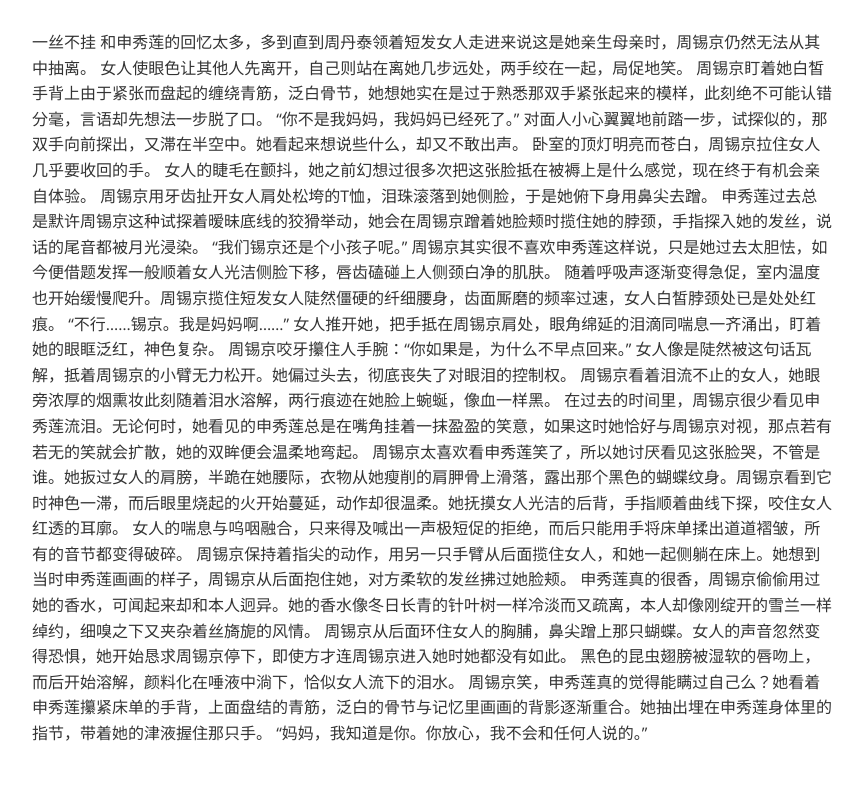
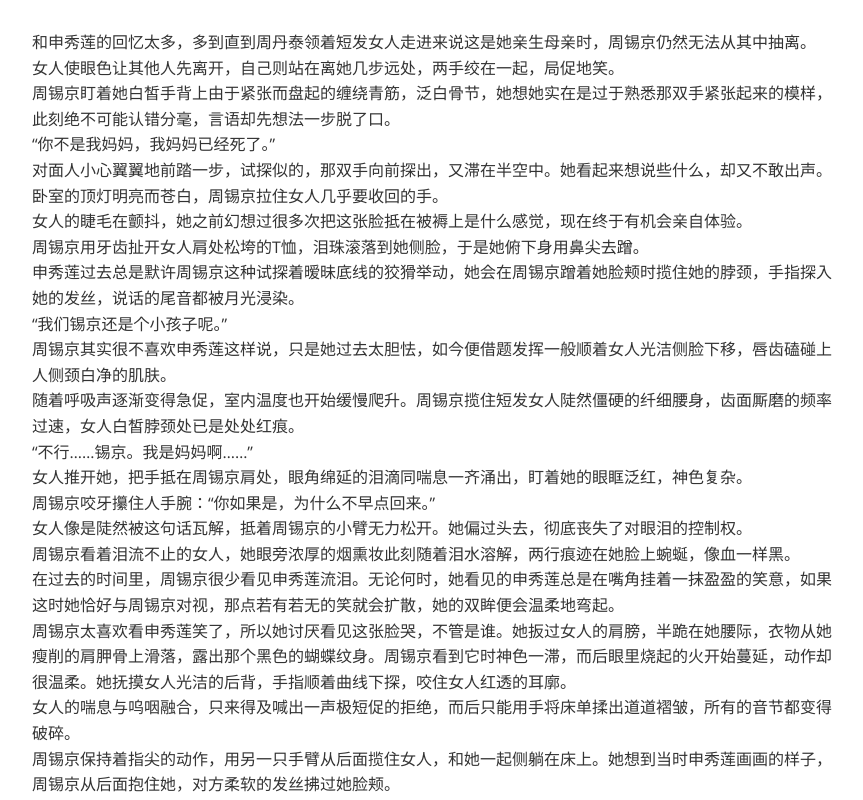
Before and after one commit to famous-blue-raincoat/yisibugua, a plain HTML site: page index.html in a window 1280 px wide. Shown: the top 800 px of the page, without its empty margins (208-1071 px from the left). Drawn offline with nearby package versions, Linux system fonts and the light colour scheme.

Commit message:
Update index.html

```diff
--- a/index.html
+++ b/index.html
@@ -739,58 +739,56 @@ mjx-container[jax="SVG"] path[data-c], mjx-container[jax="SVG"] use[data-c] {
 </head>
 <body class='typora-export os-windows'><div class='typora-export-content'>
 <div id='write'>
-一丝不挂
-
 和申秀莲的回忆太多，多到直到周丹泰领着短发女人走进来说这是她亲生母亲时，周锡京仍然无法从其中抽离。
-
+<br>
 女人使眼色让其他人先离开，自己则站在离她几步远处，两手绞在一起，局促地笑。
-
+<br>
 周锡京盯着她白皙手背上由于紧张而盘起的缠绕青筋，泛白骨节，她想她实在是过于熟悉那双手紧张起来的模样，此刻绝不可能认错分毫，言语却先想法一步脱了口。
-
+<br>
 “你不是我妈妈，我妈妈已经死了。”
-
+<br>
 对面人小心翼翼地前踏一步，试探似的，那双手向前探出，又滞在半空中。她看起来想说些什么，却又不敢出声。
-
+<br>
 卧室的顶灯明亮而苍白，周锡京拉住女人几乎要收回的手。
-
+<br>
 女人的睫毛在颤抖，她之前幻想过很多次把这张脸抵在被褥上是什么感觉，现在终于有机会亲自体验。
-
+<br>
 周锡京用牙齿扯开女人肩处松垮的T恤，泪珠滚落到她侧脸，于是她俯下身用鼻尖去蹭。
-
+<br>
 申秀莲过去总是默许周锡京这种试探着暧昧底线的狡猾举动，她会在周锡京蹭着她脸颊时揽住她的脖颈，手指探入她的发丝，说话的尾音都被月光浸染。
-
+<br>
 “我们锡京还是个小孩子呢。”
-
+<br>
 周锡京其实很不喜欢申秀莲这样说，只是她过去太胆怯，如今便借题发挥一般顺着女人光洁侧脸下移，唇齿磕碰上人侧颈白净的肌肤。
-
+<br>
 随着呼吸声逐渐变得急促，室内温度也开始缓慢爬升。周锡京揽住短发女人陡然僵硬的纤细腰身，齿面厮磨的频率过速，女人白皙脖颈处已是处处红痕。
-
+<br>
 “不行……锡京。我是妈妈啊……”
-
+<br>
 女人推开她，把手抵在周锡京肩处，眼角绵延的泪滴同喘息一齐涌出，盯着她的眼眶泛红，神色复杂。
-
+<br>
 周锡京咬牙攥住人手腕：“你如果是，为什么不早点回来。”
-
+<br>
 女人像是陡然被这句话瓦解，抵着周锡京的小臂无力松开。她偏过头去，彻底丧失了对眼泪的控制权。
-
+<br>
 周锡京看着泪流不止的女人，她眼旁浓厚的烟熏妆此刻随着泪水溶解，两行痕迹在她脸上蜿蜒，像血一样黑。
-
+<br>
 在过去的时间里，周锡京很少看见申秀莲流泪。无论何时，她看见的申秀莲总是在嘴角挂着一抹盈盈的笑意，如果这时她恰好与周锡京对视，那点若有若无的笑就会扩散，她的双眸便会温柔地弯起。
-
+<br>
 周锡京太喜欢看申秀莲笑了，所以她讨厌看见这张脸哭，不管是谁。她扳过女人的肩膀，半跪在她腰际，衣物从她瘦削的肩胛骨上滑落，露出那个黑色的蝴蝶纹身。周锡京看到它时神色一滞，而后眼里烧起的火开始蔓延，动作却很温柔。她抚摸女人光洁的后背，手指顺着曲线下探，咬住女人红透的耳廓。
-
+<br>
 女人的喘息与呜咽融合，只来得及喊出一声极短促的拒绝，而后只能用手将床单揉出道道褶皱，所有的音节都变得破碎。
-
+<br>
 周锡京保持着指尖的动作，用另一只手臂从后面揽住女人，和她一起侧躺在床上。她想到当时申秀莲画画的样子，周锡京从后面抱住她，对方柔软的发丝拂过她脸颊。
-
+<br>
 申秀莲真的很香，周锡京偷偷用过她的香水，可闻起来却和本人迥异。她的香水像冬日长青的针叶树一样冷淡而又疏离，本人却像刚绽开的雪兰一样绰约，细嗅之下又夹杂着丝旖旎的风情。
-
+<br>
 周锡京从后面环住女人的胸脯，鼻尖蹭上那只蝴蝶。女人的声音忽然变得恐惧，她开始恳求周锡京停下，即使方才连周锡京进入她时她都没有如此。
-
+<br>
 黑色的昆虫翅膀被湿软的唇吻上，而后开始溶解，颜料化在唾液中淌下，恰似女人流下的泪水。
-
+<br>
 周锡京笑，申秀莲真的觉得能瞒过自己么？她看着申秀莲攥紧床单的手背，上面盘结的青筋，泛白的骨节与记忆里画画的背影逐渐重合。她抽出埋在申秀莲身体里的指节，带着她的津液握住那只手。
-
+<br>
 “妈妈，我知道是你。你放心，我不会和任何人说的。”
 </div>
 
```
